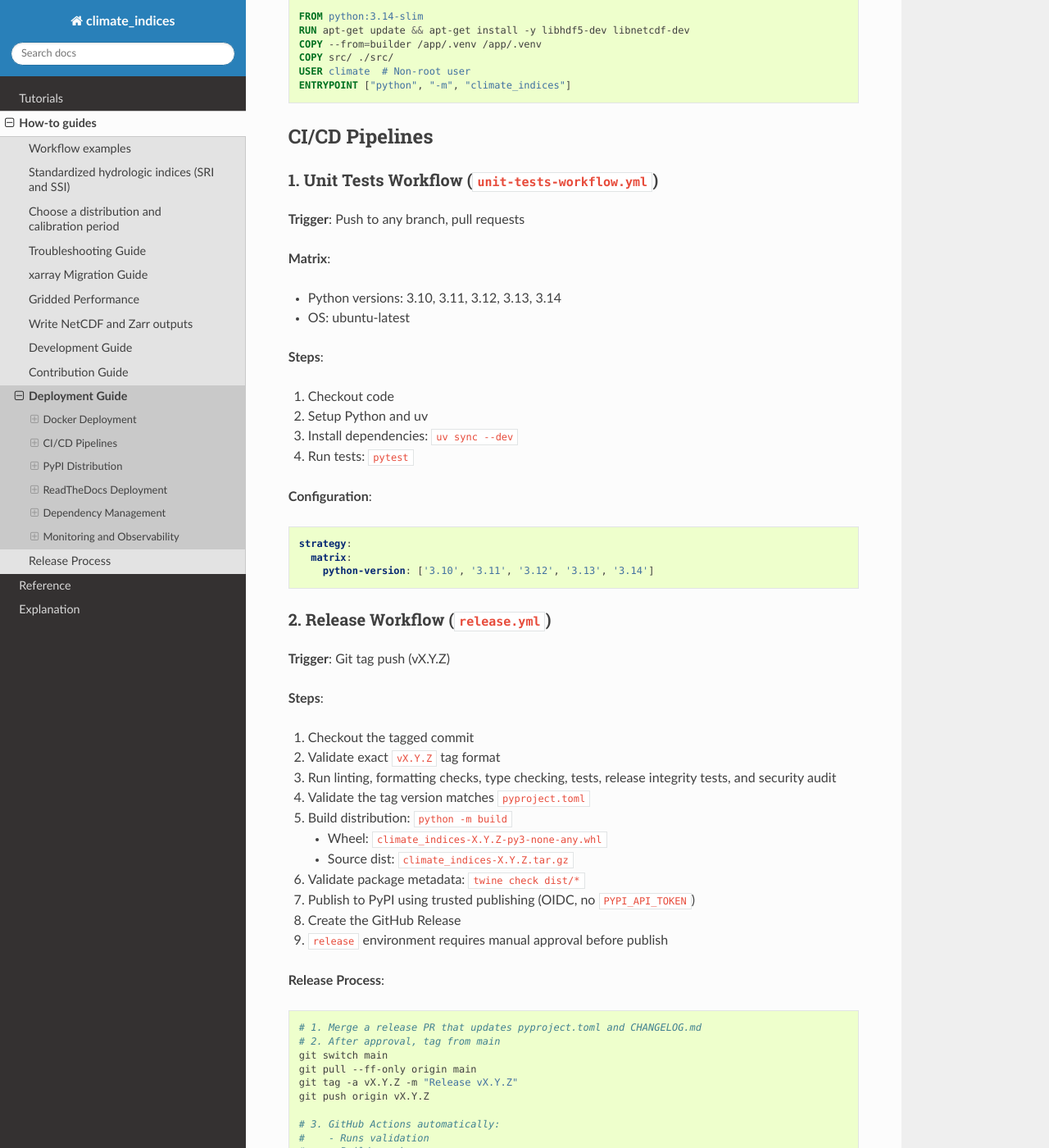
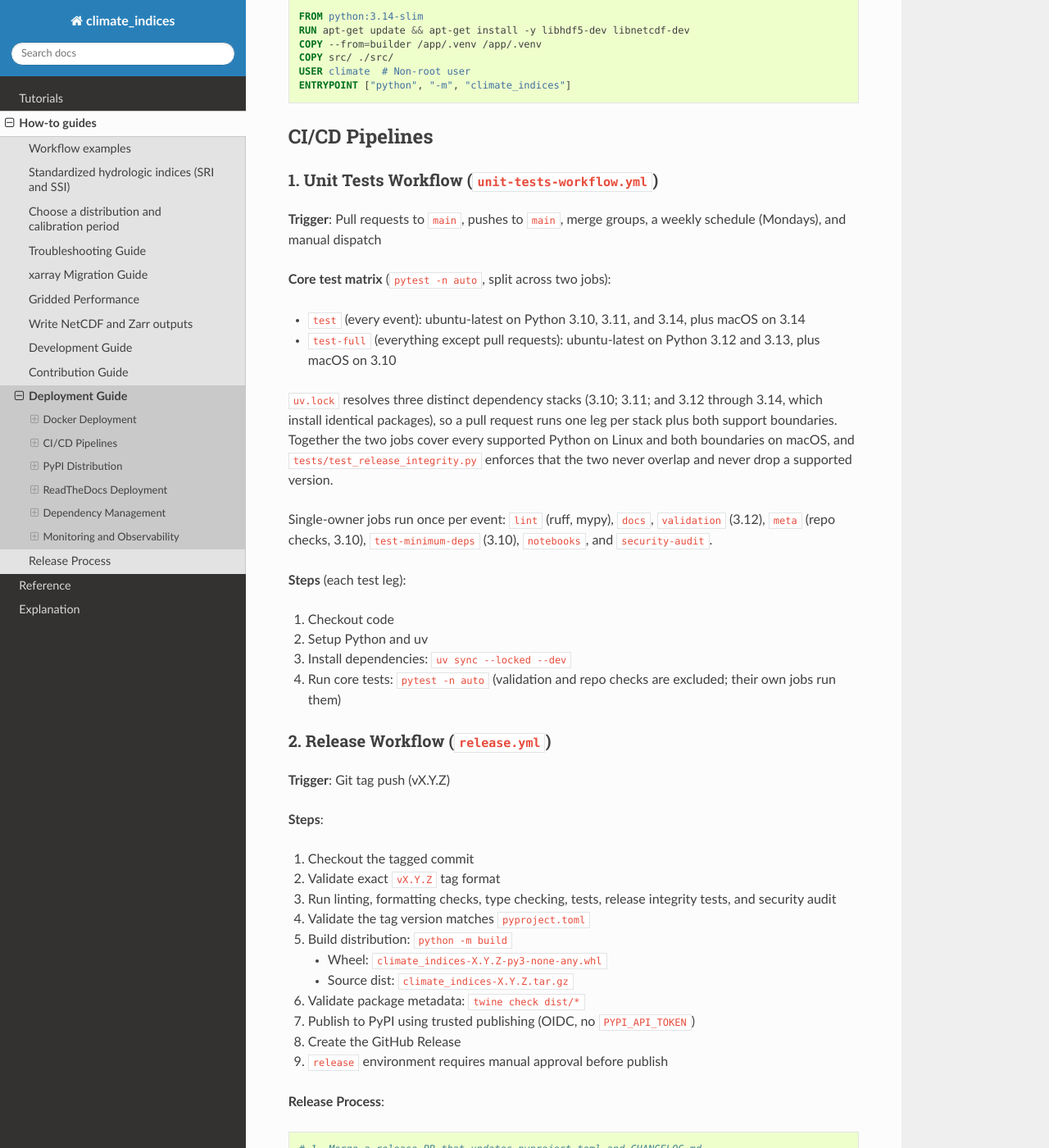
Before and after one commit to monocongo/climate_indices, a Sphinx documentation site: the page built from docs/deployment-guide.md, in a window 1280 px wide and 1400 px high, scrolled down 786 px. Shown: the whole window at 82% size. Built offline with Sphinx 7.4.7 and the Read the Docs theme 3.1.0, drawn with Linux system fonts in a browser that asks for light colours.

Commit message:
ci(tests): trim the PR matrix to one leg per lock stack
uv.lock resolves three distinct runtime stacks: 3.10 (numpy 2.2, pandas 2,
zarr 2.x), 3.11 (zarr 3.1), and 3.12-3.14, which install identical packages
(verified by evaluating the lock markers per interpreter). Running all
eight core legs on every pull request repeated a stack up to three times.

Split the core matrix in two jobs. `test` runs on every event: ubuntu on
3.10, 3.11 and 3.14, plus macOS on 3.14 (one leg per stack, both support
boundaries, and the newest interpreter on macOS). New `test-full` runs the
remaining legs (ubuntu 3.12 and 3.13, macOS 3.10) on everything except pull
requests, so pushes to main, merge groups, and a new weekly schedule and
manual dispatch still cover every supported Python and both macOS
boundaries. Gating on != 'pull_request' means a future merge queue runs the
full matrix on the merged result. The two jobs share identical steps.

Replace the two matrix policy tests, which required a single all-versions
matrix, with tests that pin the new policy: the jobs together cover exactly
the supported minors with no overlapping leg, pull requests still hit both
boundaries on Linux and the newest on macOS, macOS still covers both
boundaries across the jobs, test-full is gated off pull requests while test
is ungated and the main/schedule triggers remain, and both jobs run the same
install and core command. Each test was mutation-checked against the
workflow.

Update the CI descriptions in README, deployment-guide and architecture and
regenerate the llms bundles.

Note: main's required checks name test (3.12, ubuntu-latest), test (3.13,
ubuntu-latest) and test (3.10, macos-latest), which no longer report on
pull requests. Remove those three contexts from branch protection when
merging this.

````diff
--- a/docs/deployment-guide.md
+++ b/docs/deployment-guide.md
@@ -43,24 +43,32 @@ ENTRYPOINT ["python", "-m", "climate_indices"]
 
 ### 1. Unit Tests Workflow (`unit-tests-workflow.yml`)
 
-**Trigger**: Push to any branch, pull requests
+**Trigger**: Pull requests to `main`, pushes to `main`, merge groups, a weekly
+schedule (Mondays), and manual dispatch
 
-**Matrix**:
-- Python versions: 3.10, 3.11, 3.12, 3.13, 3.14
-- OS: ubuntu-latest
+**Core test matrix** (`pytest -n auto`, split across two jobs):
+- `test` (every event): ubuntu-latest on Python 3.10, 3.11, and 3.14, plus
+  macOS on 3.14
+- `test-full` (everything except pull requests): ubuntu-latest on Python 3.12
+  and 3.13, plus macOS on 3.10
 
-**Steps**:
+`uv.lock` resolves three distinct dependency stacks (3.10; 3.11; and 3.12
+through 3.14, which install identical packages), so a pull request runs one leg
+per stack plus both support boundaries. Together the two jobs cover every
+supported Python on Linux and both boundaries on macOS, and
+`tests/test_release_integrity.py` enforces that the two never overlap and never
+drop a supported version.
+
+Single-owner jobs run once per event: `lint` (ruff, mypy), `docs`, `validation`
+(3.12), `meta` (repo checks, 3.10), `test-minimum-deps` (3.10), `notebooks`, and
+`security-audit`.
+
+**Steps** (each test leg):
 1. Checkout code
 2. Setup Python and uv
-3. Install dependencies: `uv sync --dev`
-4. Run tests: `pytest`
-
-**Configuration**:
-```yaml
-strategy:
-  matrix:
-    python-version: ['3.10', '3.11', '3.12', '3.13', '3.14']
-```
+3. Install dependencies: `uv sync --locked --dev`
+4. Run core tests: `pytest -n auto` (validation and repo checks are excluded;
+   their own jobs run them)
 
 ### 2. Release Workflow (`release.yml`)
 
--- a/llms.txt
+++ b/llms.txt
@@ -162,8 +162,10 @@ git push origin vX.Y.Z
 | 3.13 | Supported | |
 | 3.14 | Supported | Latest supported version |
 
-All versions are tested on Linux (ubuntu-latest). Python 3.10 and 3.14 are additionally
-tested on macOS. Both latest and minimum declared dependency versions are tested in CI.
+All versions are tested on Linux (ubuntu-latest) on every push to `main`. Python 3.10 and
+3.14 are additionally tested on macOS. Pull requests run a subset (3.10, 3.11, and 3.14 on
+Linux, plus 3.14 on macOS), because 3.12 through 3.14 install identical dependency versions.
+Both latest and minimum declared dependency versions are tested in CI.
 
 ### Version Support Policy
 
````
Also changed, not shown: README.md (+4 -2 lines), docs/architecture.md (+10 -6 lines), llms-full.txt (+14 -8 lines), 2 other files.
